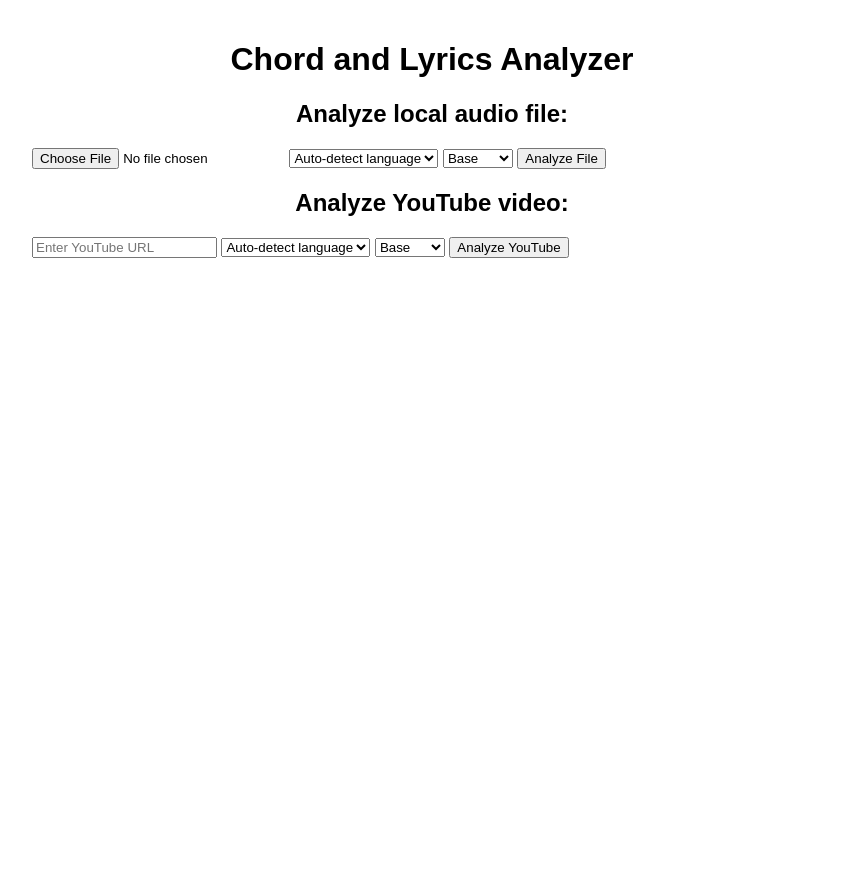
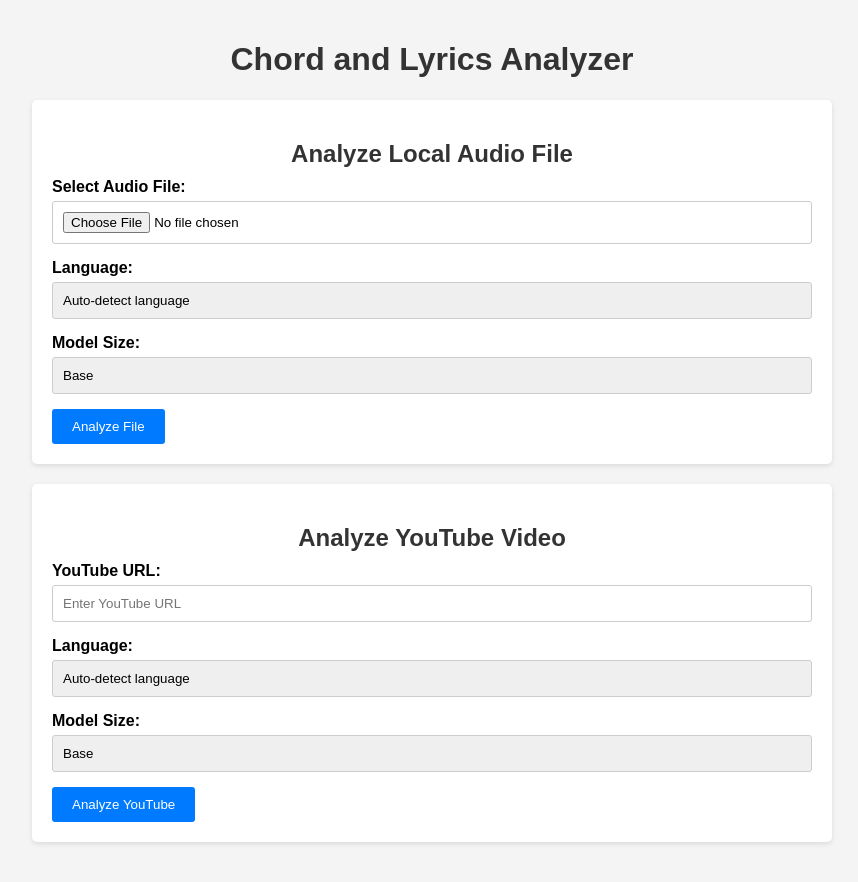
Before and after one commit to nexbox09/chord-recognition, a Flask app: page / in a window 1280 px wide. Shown: the whole page, without its empty margins (208-1066 px from the left). Before the commit the page ends 258 px from the top, so only its background shows below. Run offline with Flask 2, Linux system fonts and the light colour scheme; parts of the project's set-up code (start-up, migrations or seed data) failed here and were passed over.

Commit message:
Visual improvements

```diff
--- a/web/templates/upload.html
+++ b/web/templates/upload.html
@@ -7,55 +7,170 @@
     <script src="https://cdn.jsdelivr.net/npm/axios/dist/axios.min.js"></script>
     <script src="https://cdn.jsdelivr.net/npm/chart.js"></script>
     <style>
-        body { font-family: Arial, sans-serif; max-width: 800px; margin: 0 auto; padding: 20px; }
-        h1, h2 { text-align: center; }
-        #uploadForm, #youtubeForm { margin-bottom: 20px; }
-        #results { display: none; }
-        #chordChart { width: 100%; height: 400px; }
-        #lyricsContainer { margin-top: 20px; }
+        body {
+            font-family: 'Arial', sans-serif;
+            max-width: 800px;
+            margin: 0 auto;
+            padding: 20px;
+            background-color: #f4f4f4;
+        }
+
+        h1, h2 {
+            text-align: center;
+            color: #333;
+        }
+
+        .form-container {
+            background-color: #fff;
+            padding: 20px;
+            border-radius: 5px;
+            box-shadow: 0 2px 5px rgba(0, 0, 0, 0.1);
+            margin-bottom: 20px;
+        }
+
+        .form-container h2 {
+            margin-bottom: 10px;
+        }
+
+        .form-group {
+            margin-bottom: 15px;
+        }
+
+        .form-label {
+            display: block;
+            margin-bottom: 5px;
+            font-weight: bold;
+        }
+
+        .form-input {
+            width: 100%;
+            padding: 10px;
+            border: 1px solid #ccc;
+            border-radius: 3px;
+            box-sizing: border-box;
+        }
+
+        .form-select {
+            width: 100%;
+            padding: 10px;
+            border: 1px solid #ccc;
+            border-radius: 3px;
+            box-sizing: border-box;
+            appearance: none; /* For consistent dropdown styling */
+        }
+
+        .form-button {
+            background-color: #007bff;
+            color: #fff;
+            padding: 10px 20px;
+            border: none;
+            border-radius: 3px;
+            cursor: pointer;
+            transition: background-color 0.3s ease;
+        }
+
+        .form-button:hover {
+            background-color: #0056b3;
+        }
+
+        #results {
+            display: none;
+            background-color: #fff;
+            padding: 20px;
+            border-radius: 5px;
+            box-shadow: 0 2px 5px rgba(0, 0, 0, 0.1);
+        }
+
+        #chordChart {
+            width: 100%;
+            height: 400px;
+        }
+
+        #lyricsContainer {
+            margin-top: 20px;
+        }
+
+        .loading {
+            display: none;
+            position: absolute;
+            top: 50%;
+            left: 50%;
+            transform: translate(-50%, -50%);
+            font-size: 24px;
+        }
+
+        .loading.active {
+            display: block;
+        }
     </style>
 </head>
 <body>
     <h1>Chord and Lyrics Analyzer</h1>
+
+    <div class="form-container">
+        <h2>Analyze Local Audio File</h2>
         <form id="uploadForm">
-        <h2>Analyze local audio file:</h2>
-        <input type="file" id="audioFile" accept=".wav,.mp3,.ogg" required>
-        <select id="language">
+            <div class="form-group">
+                <label for="audioFile" class="form-label">Select Audio File:</label>
+                <input type="file" id="audioFile" accept=".wav,.mp3,.ogg" required class="form-input">
+            </div>
+            <div class="form-group">
+                <label for="language" class="form-label">Language:</label>
+                <select id="language" class="form-select">
                     <option value="">Auto-detect language</option>
                     <option value="en">English</option>
                     <option value="es">Spanish</option>
                     <option value="fr">French</option>
                     <!-- Add more language options as needed -->
                 </select>
-        <select id="modelSize">
+            </div>
+            <div class="form-group">
+                <label for="modelSize" class="form-label">Model Size:</label>
+                <select id="modelSize" class="form-select">
                     <option value="tiny">Tiny</option>
                     <option value="base" selected>Base</option>
                     <option value="small">Small</option>
                     <option value="medium">Medium</option>
                     <option value="large">Large</option>
                 </select>
-        <button type="submit">Analyze File</button>
+            </div>
+            <button type="submit" class="form-button">Analyze File</button>
         </form>
+    </div>
+
+    <div class="form-container">
+        <h2>Analyze YouTube Video</h2>
         <form id="youtubeForm">
-        <h2>Analyze YouTube video:</h2>
-        <input type="url" id="youtubeUrl" placeholder="Enter YouTube URL" required>
-        <select id="youtubeLanguage">
+            <div class="form-group">
+                <label for="youtubeUrl" class="form-label">YouTube URL:</label>
+                <input type="url" id="youtubeUrl" placeholder="Enter YouTube URL" required class="form-input">
+            </div>
+            <div class="form-group">
+                <label for="youtubeLanguage" class="form-label">Language:</label>
+                <select id="youtubeLanguage" class="form-select">
                     <option value="">Auto-detect language</option>
                     <option value="en">English</option>
                     <option value="es">Spanish</option>
                     <option value="fr">French</option>
                     <!-- Add more language options as needed -->
                 </select>
-        <select id="youtubeModelSize">
+            </div>
+            <div class="form-group">
+                <label for="youtubeModelSize" class="form-label">Model Size:</label>
+                <select id="youtubeModelSize" class="form-select">
                     <option value="tiny">Tiny</option>
                     <option value="base" selected>Base</option>
                     <option value="small">Small</option>
                     <option value="medium">Medium</option>
                     <option value="large">Large</option>
                 </select>
-        <button type="submit">Analyze YouTube</button>
+            </div>
+            <button type="submit" class="form-button">Analyze YouTube</button>
         </form>
+    </div>
+
     <div id="results">
+        <div class="loading">Loading...</div>
         <h2>Analysis Results</h2>
         <p id="detectedLanguage"></p>
         <canvas id="chordChart"></canvas>
@@ -69,6 +184,7 @@
         const chordChart = document.getElementById('chordChart');
         const lyricsContainer = document.getElementById('lyricsContainer');
         const detectedLanguage = document.getElementById('detectedLanguage');
+        const loading = document.querySelector('.loading');
 
         uploadForm.addEventListener('submit', handleSubmit);
         youtubeForm.addEventListener('submit', handleSubmit);
@@ -76,6 +192,8 @@
         async function handleSubmit(e) {
             e.preventDefault();
             const formData = new FormData();
+
+            loading.classList.add('active'); // Show loading indicator
 
             if (this.id === 'uploadForm') {
                 formData.append('file', document.getElementById('audioFile').files[0]);
@@ -93,9 +211,11 @@
                 });
 
                 displayResults(response.data);
+                loading.classList.remove('active'); // Hide loading indicator
             } catch (error) {
                 console.error('Error:', error);
                 alert('An error occurred during analysis.');
+                loading.classList.remove('active'); // Hide loading indicator
             }
         }
 
```
Also changed, not shown: web/templates/style.css (added, +95 -0 lines), 3 other files. Lines whose indentation alone changed are shown as unchanged.
